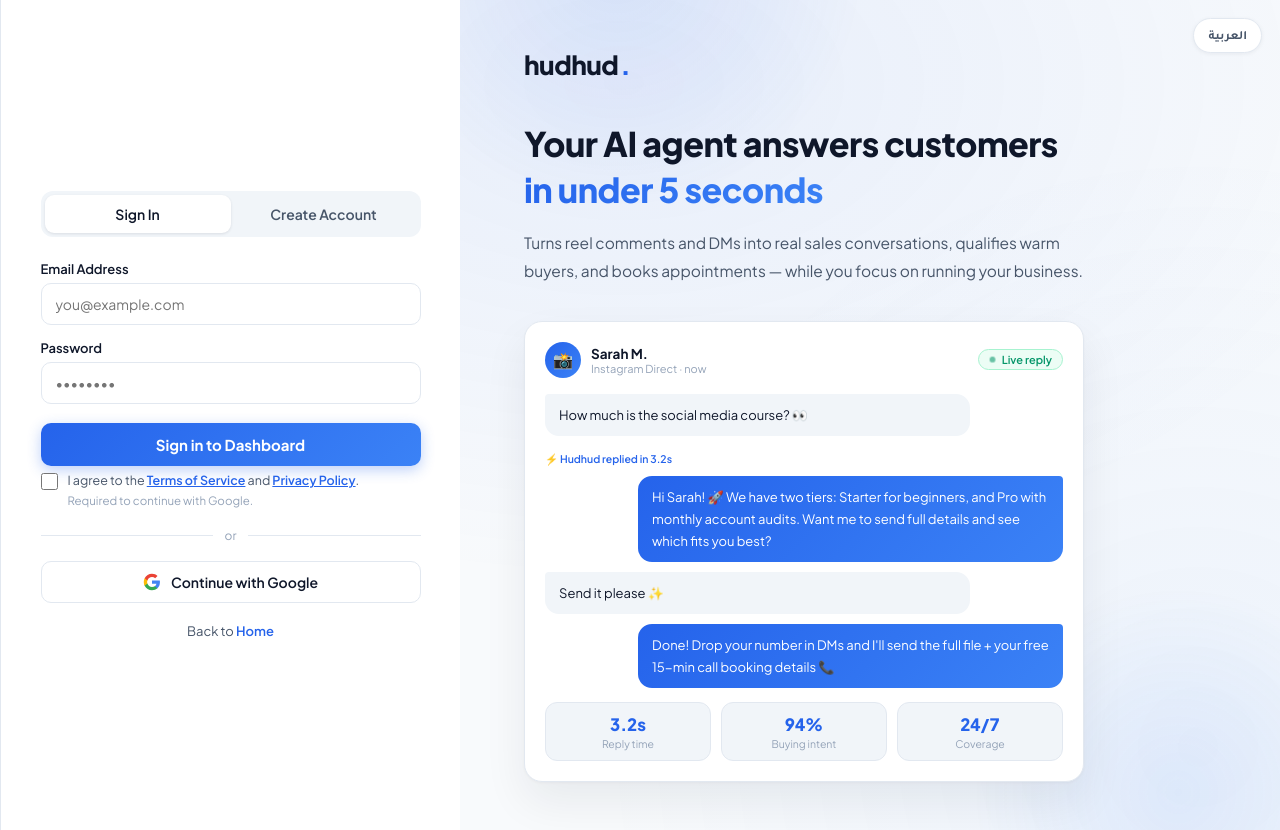
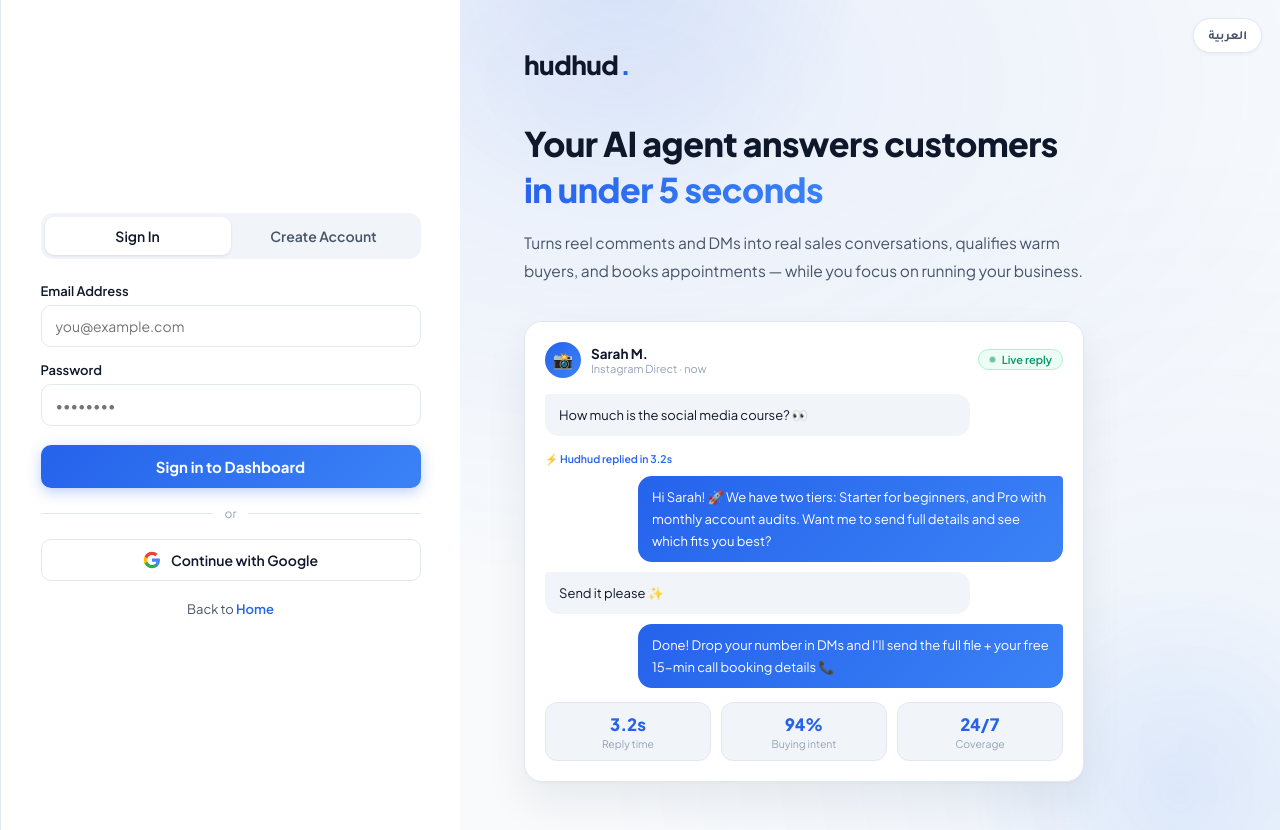
Before and after one commit to karim-abdalwahid/hudhud-radar, a FastAPI app: page /login in a window 1280 px wide. Run offline with FastAPI, Linux system fonts and the light colour scheme; some libraries are stand-ins or nearby versions.

Commit message:
fix(auth): single consent checkbox controls BOTH email and Google signup (was duplicated twice on register page); googleSignIn gates on regTerms instead of separate googleTerms checkbox; owner reported duplicate UI

```diff
--- a/src/templates/auth.html
+++ b/src/templates/auth.html
@@ -404,21 +404,6 @@
                 <button type="submit" class="btn-submit" id="regBtn" data-i18n="register_btn">إنشاء الحساب والدخول</button>
             </form>
 
-            <!-- Consent gate for the Google path too: the checkbox sits above
-                 the Google button and is enforced by googleSignIn() -->
-            <div class="consent-field" id="googleConsentWrap">
-                <label class="consent-box" for="googleTerms">
-                    <input type="checkbox" id="googleTerms">
-                    <span class="consent-text">
-                        <span data-i18n="consent_prefix">أوافق على</span>
-                        <a href="/terms" target="_blank" rel="noopener" data-i18n="consent_terms">شروط الاستخدام</a>
-                        <span data-i18n="consent_and">و</span>
-                        <a href="/privacy" target="_blank" rel="noopener" data-i18n="consent_privacy">سياسة الخصوصية</a>.
-                        <em class="consent-required" data-i18n="consent_required_google">مطلوب للمتابعة بحساب Google.</em>
-                    </span>
-                </label>
-            </div>
-
             <div class="divider"><span data-i18n="or">أو</span></div>
             <button type="button" class="btn-google" onclick="googleSignIn()">
                 <svg viewBox="0 0 24 24"><path fill="#4285F4" d="M22.56 12.25c0-.78-.07-1.53-.2-2.25H12v4.26h5.92a5.06 5.06 0 0 1-2.2 3.32v2.77h3.57c2.08-1.92 3.28-4.74 3.28-8.1z"/><path fill="#34A853" d="M12 23c2.97 0 5.46-.98 7.28-2.66l-3.57-2.77c-.98.66-2.23 1.06-3.71 1.06-2.86 0-5.29-1.93-6.16-4.53H2.18v2.84C3.99 20.53 7.7 23 12 23z"/><path fill="#FBBC05" d="M5.84 14.1c-.22-.66-.35-1.36-.35-2.1s.13-1.44.35-2.1V7.06H2.18C1.43 8.55 1 10.22 1 12s.43 3.45 1.18 4.94l3.66-2.84z"/><path fill="#EA4335" d="M12 5.38c1.62 0 3.06.56 4.21 1.64l3.15-3.15C17.45 2.09 14.97 1 12 1 7.7 1 3.99 3.47 2.18 7.06l3.66 2.84c.87-2.6 3.3-4.52 6.16-4.52z"/></svg>
@@ -739,15 +724,14 @@
     }
 
     function googleSignIn() {
-        // Consent gate (WS-B): Google signup requires ToS+Privacy acceptance too
-        const cb = document.getElementById("googleTerms");
-        if (!cb.checked) {
-            const wrap = document.getElementById("googleConsentWrap");
-            wrap.classList.add("consent-error");
+        // Consent gate (WS-B): single checkbox (regTerms) controls BOTH
+        // email signup and Google signup — no duplicate consent boxes
+        const cb = document.getElementById("regTerms");
+        const registerVisible = document.getElementById("registerForm").style.display !== "none";
+        if (registerVisible && (!cb || !cb.checked)) {
             showMsg("error", t("consent_error"));
             return;
         }
-        wrap && document.getElementById("googleConsentWrap").classList.remove("consent-error");
         window.location.href = "/auth/google";
     }
 
```
Also changed, not shown: tests/test_consent_gate.py (+4 -5 lines).
